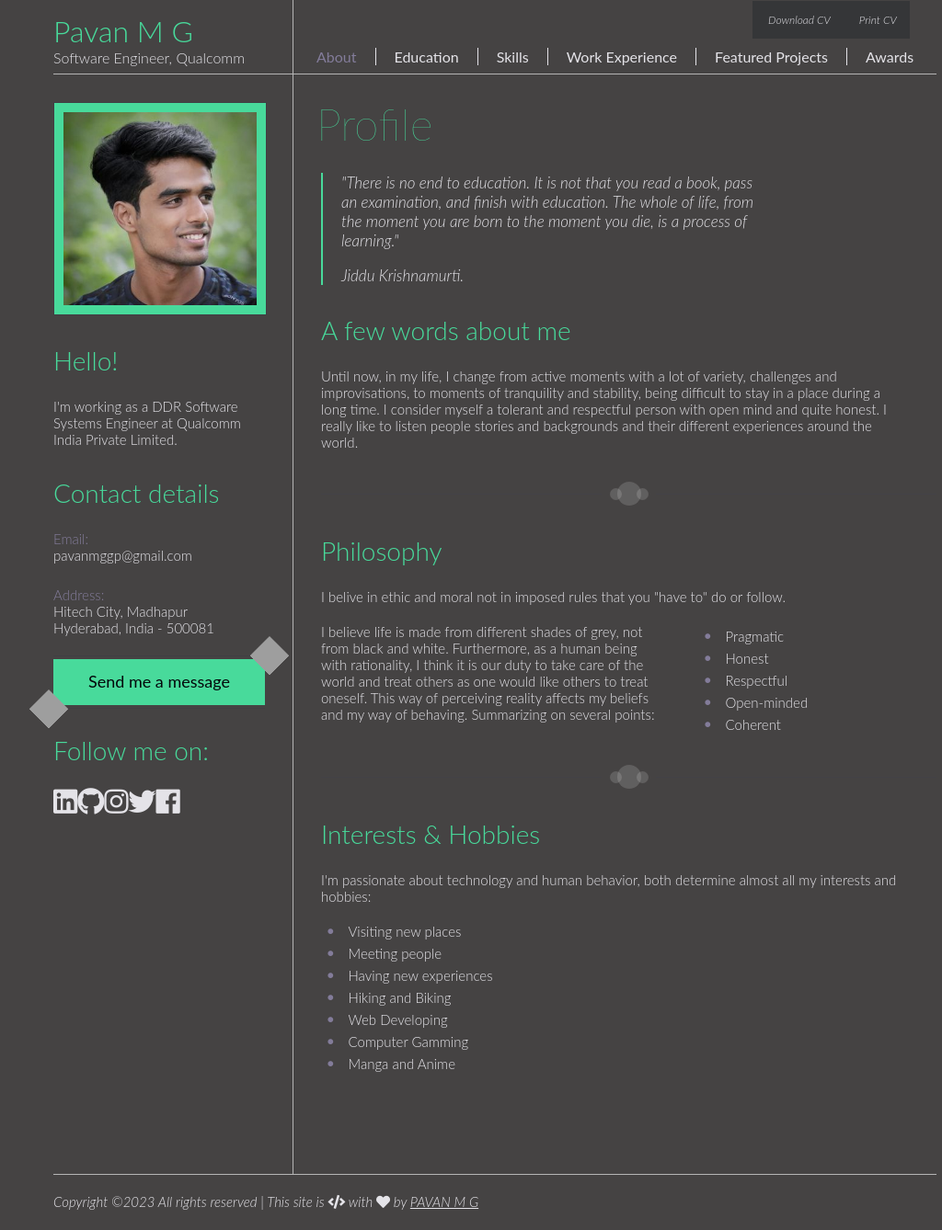
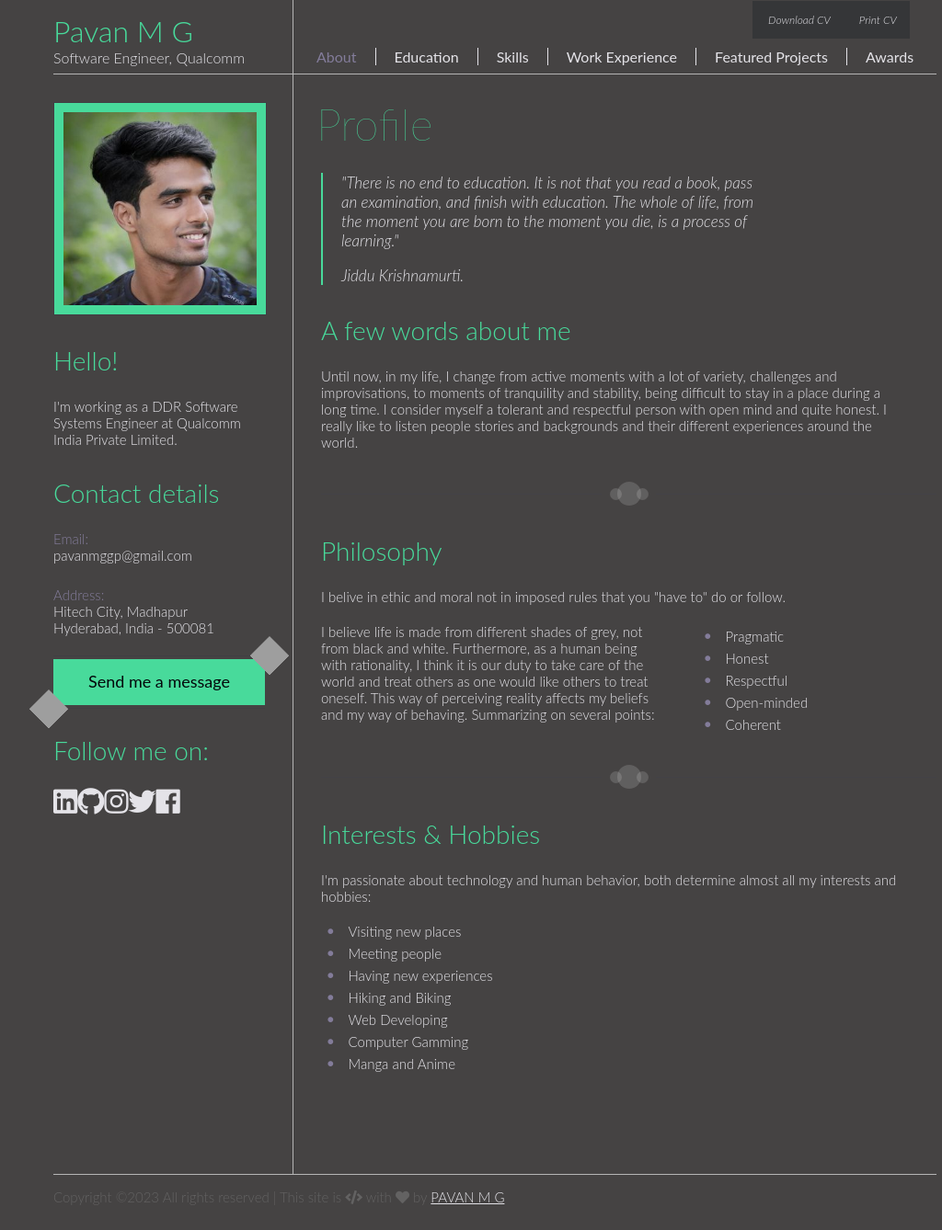
Before and after one commit to pavan-mg/pavan-mg.github.io, a Jekyll site: the page built from index.html, in a window 1280 px wide. Shown: the whole page at 92% size, without its empty margins (102-1126 px from the left). Built offline with Jekyll 4.4.1, drawn with Linux system fonts in a browser that asks for light colours.

Commit message:
Update main.css

```diff
--- a/css/main.css
+++ b/css/main.css
@@ -361,8 +361,10 @@ ul {
 		text-decoration: none;
 	}
 .footer_name {
-	font-style: italic;
-	margin-top: 20px;
+	color: #636262;
+	margin-top: 15px;
+	text-decoration: none;
+	float: center;
 }
 
 /* Profile Content */
```
